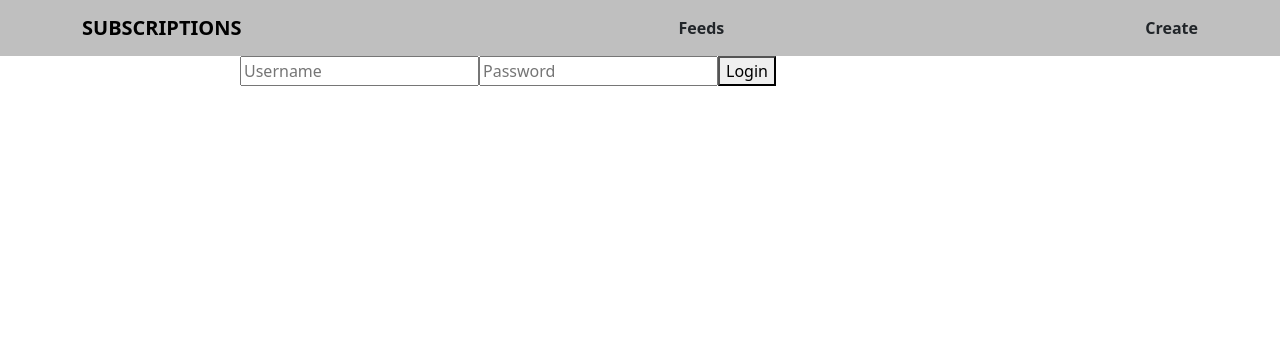
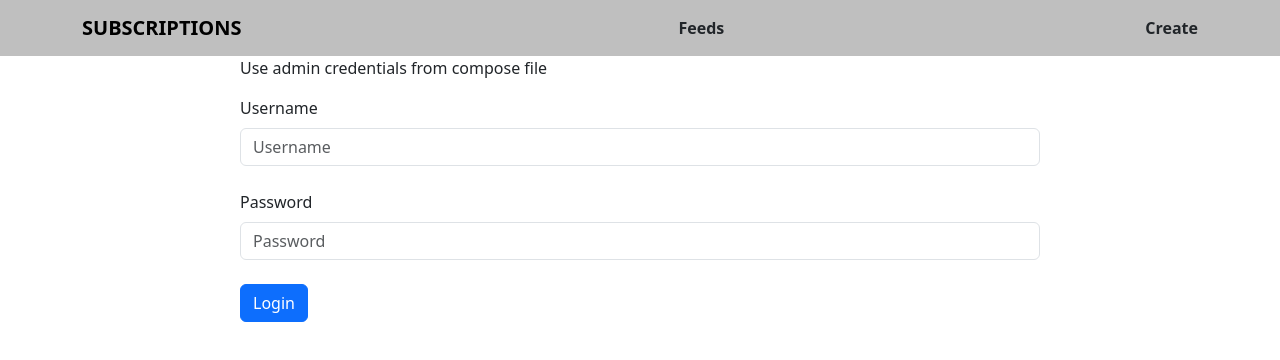
Before and after one commit to olehkrupko/swamp-subscriptions, a React (Vite) app: page /login in a window 1280 px wide. Shown: the top 360 px of the page. Built offline with nearby package versions, Linux system fonts and the light colour scheme; no server answers.

Commit message:
Auth: Login UI added

```diff
--- a/src/api/auth.js
+++ b/src/api/auth.js
@@ -8,5 +8,6 @@ export default class AuthApi {
             headers: { 'Content-Type': 'application/x-www-form-urlencoded' },
             body: new URLSearchParams({ username, password })
         })
+            .then(res => res.json())
     }
 }
--- a/src/components/auth/LoginForm.jsx
+++ b/src/components/auth/LoginForm.jsx
@@ -1,4 +1,8 @@
 import { useState } from 'react';
+
+import Button from 'react-bootstrap/Button';
+import Form from 'react-bootstrap/Form';
+import Message from 'react-bootstrap/Alert';
 
 import AuthApi from '../../api/auth';
 
@@ -6,18 +10,49 @@ import AuthApi from '../../api/auth';
 const LoginForm = ({ setToken }) => {
     const [username, setUsername] = useState('');
     const [password, setPassword] = useState('');
+    const [message, setMessage] = useState('');
 
     const HandleSubmit = event => {
         event.preventDefault();
         AuthApi.requestBearerToken(username, password)
+            .then((result) => {
+                // console.log('requestBearerToken() ->', typeof result, result)
+                if (result.success) {
+                    setMessage('LoginForm: token received');
+                } else {
+                    setMessage('LoginForm: login failed');
+                }
+            });
     };
 
     return (
-        <form onSubmit={HandleSubmit}>
-            <input type="text" value={username} onChange={(e) => setUsername(e.target.value)} placeholder="Username" />
-            <input type="password" value={password} onChange={(e) => setPassword(e.target.value)} placeholder="Password" />
-            <button type="submit">Login</button>
-        </form>
+        <Form
+            onSubmit={HandleSubmit}
+        >
+            <p>Use admin credentials from compose file</p>
+            {message && <Message>{message}</Message>}
+            <Form.Group controlId="formBasicUsername">
+                <Form.Label>Username</Form.Label>
+                <Form.Control
+                    type="text"
+                    value={username}
+                    onChange={(e) => setUsername(e.target.value)}
+                    placeholder="Username"
+                />
+            </Form.Group>
+            <br />
+            <Form.Group controlId="formBasicPassword">
+                <Form.Label>Password</Form.Label>
+                <Form.Control
+                    type="password"
+                    value={password}
+                    onChange={(e) => setPassword(e.target.value)}
+                    placeholder="Password"
+                />
+            </Form.Group>
+            <br />
+            <Button type="submit">Login</Button>
+        </Form>
     );
 };
 
```
